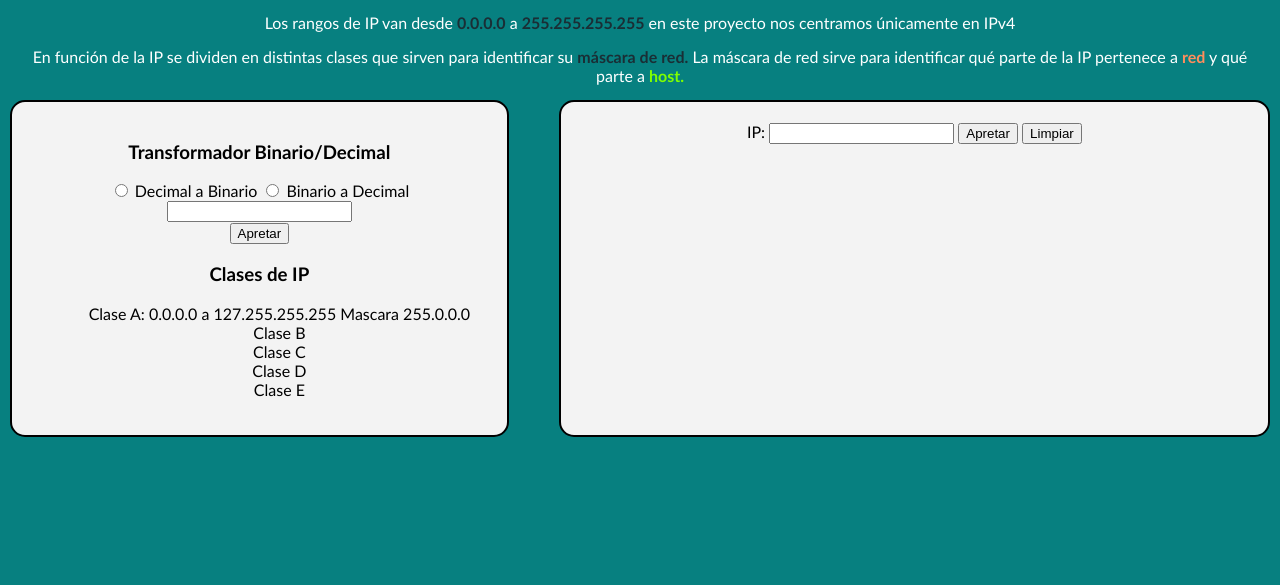
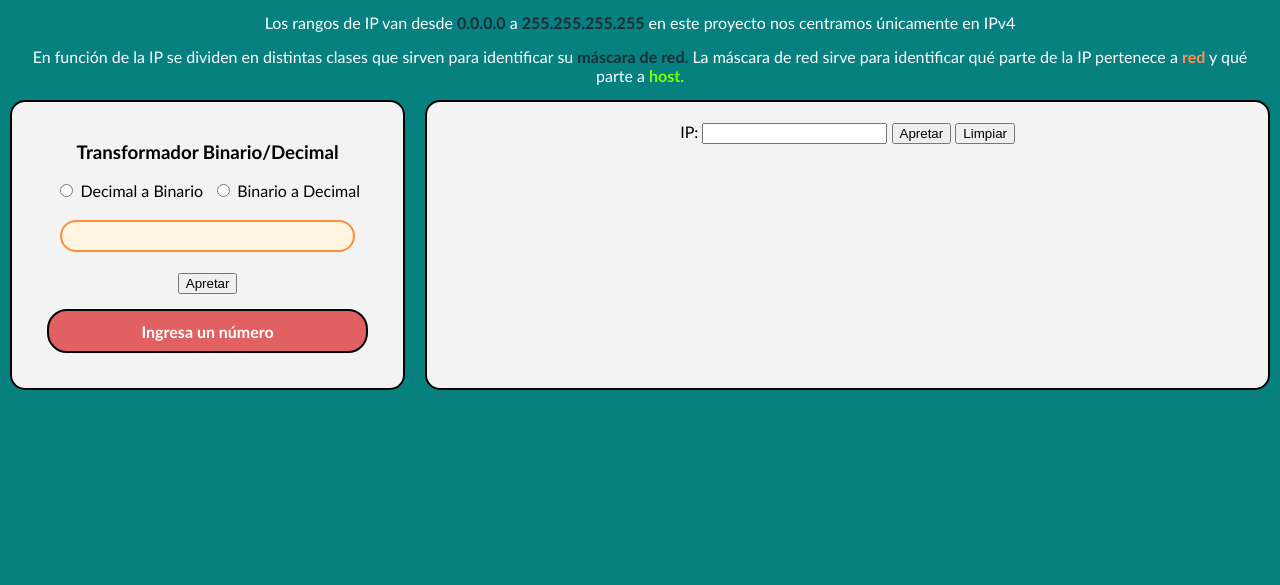
Before and after one commit to kabalera82/CalculadoraRedes, a plain HTML site: page index.html in a window 1280 px wide. Shown: the part 215-800 px from the top of the page. Drawn offline with Linux system fonts and the light colour scheme.

Commit message:
Update modified README, HTML, CSS, and JavaScript files

```diff
--- a/index.html
+++ b/index.html
@@ -17,7 +17,6 @@
             <p>En función de la IP se dividen en distintas clases que sirven para identificar su <strong>máscara de red.</strong> La máscara de red sirve para identificar qué parte de la IP pertenece a <strong id="red">red</strong> y qué parte a <strong id="host">host.</strong></p>
         </div>
         <div id="main-aplication">
-            <div id="left">
             <div id="binarioDecimal">
                 <h3>Transformador Binario/Decimal</h3>
                 <input type="radio" id="decimalBinario" name="transformador" value="decimalBinario">
@@ -26,18 +25,7 @@
                 <label for="azul">Binario a Decimal</label><br>
                 <input id="inputTransformador" type="number" name="transformador"><br>
                 <button onclick="transformar()">Apretar</button>
-                    <strong><p id="respuestaTransformador"></p></strong>
-                </div>
-                <div id="clasesDeIp">
-                    <h3>Clases de IP</h3>
-                    <ul>
-                        <li>Clase A: 0.0.0.0 a 127.255.255.255 Mascara 255.0.0.0</li>
-                        <li>Clase B</li>
-                        <li>Clase C</li>
-                        <li>Clase D</li>
-                        <li>Clase E</li>
-                    </ul>
-                </div>
+                <strong><p id="resultadoTransformador">Ingresa un número</p></strong>
             </div>
             <div id="redes">
                 <label>IP: </label>
--- a/script.js
+++ b/script.js
@@ -19,7 +19,7 @@ function transformar() {
             binarioADecimal();
         break;
         case null:
-            document.getElementById("respuestaTransformador").innerText = "Debes seleccionar una opción";
+            document.getElementById("resultadoTransformador").innerText = "Debes seleccionar una opción";
         break;
     }
 };
@@ -40,7 +40,7 @@ function decimalABinario(){
     let numDecimal = parseInt(document.getElementById("inputTransformador").value);
     // Si no es un número válido
     if (isNaN(numDecimal)) {
-        document.getElementById("respuestaTransformador").innerText = "Ingrese un número válido";
+        document.getElementById("resultadoTransformador").innerText = "Ingrese un número válido";
         return;
     }
 
@@ -51,7 +51,7 @@ function decimalABinario(){
         numDecimal = Math.floor(numDecimal / 2);
     }
 
-    document.getElementById("respuestaTransformador").innerText = numBinario || "0"; // Si es 0, mostrar "0"
+    document.getElementById("resultadoTransformador").innerText = numBinario || "0"; // Si es 0, mostrar "0"
 }
 
 function binarioADecimal() {
@@ -65,7 +65,7 @@ function binarioADecimal() {
     while (binario > 0) {
         let digito = binario % 10;
         if (digito != 0 && digito != 1) {
-            document.getElementById("respuestaTransformador").innerText = "No es un número binario válido";
+            document.getElementById("resultadoTransformador").innerText = "No es un número binario válido";
             return;
         }
         // Convertir el dígito binario al valor decimal correspondiente
@@ -75,5 +75,5 @@ function binarioADecimal() {
         binario = Math.floor(binario / 10);
     }
     // Mostrar el resultado en el HTML
-    document.getElementById("respuestaTransformador").innerText = resultado;
+    document.getElementById("resultadoTransformador").innerText = resultado;
 }
--- a/style.css
+++ b/style.css
@@ -41,9 +41,9 @@ h2{
 #main-aplication {
     display: flex;
     flex-wrap: wrap;
-    gap: 50px;
+    gap: 20px;
 }
-#left{
+#binarioDecimal{
     background-color: #f3f3f3;
     color: #000000;
     flex-grow: 1;
@@ -51,6 +51,17 @@ h2{
     border-radius: 15px;
     margin-left: 10px;
     padding: 20px;
+}
+
+#binarioDecimal #inputTransformador{
+    margin: 20px 0 20px 0;
+    border: 2px solid #FF8E3C;
+    border-radius: 20px;
+    width: 80%;
+    font-size: 16px;
+    padding: 5px;
+    text-align: center;
+    background-color: #FFF5E1;
 }
 
 ul{
```
Also changed, not shown: 1 other file. Lines whose indentation alone changed are shown as unchanged.
